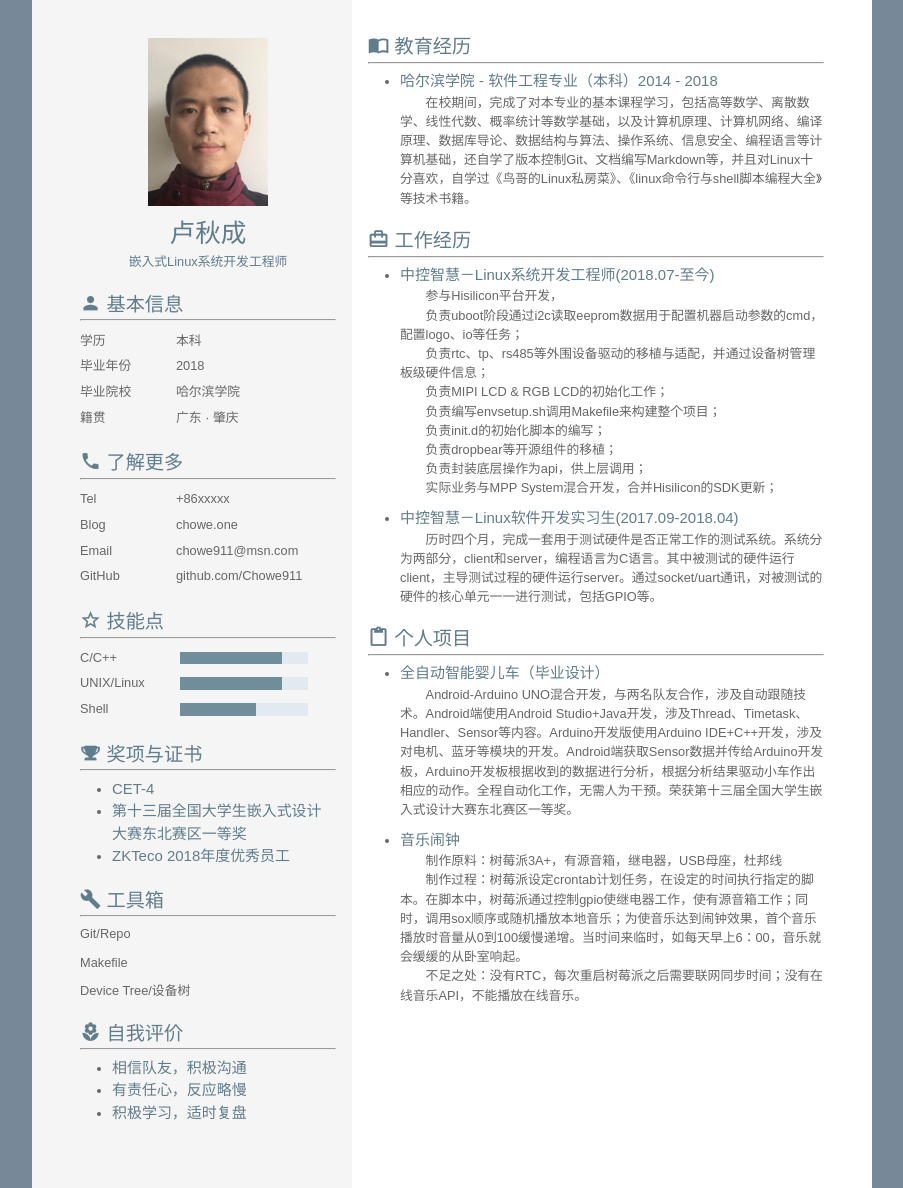
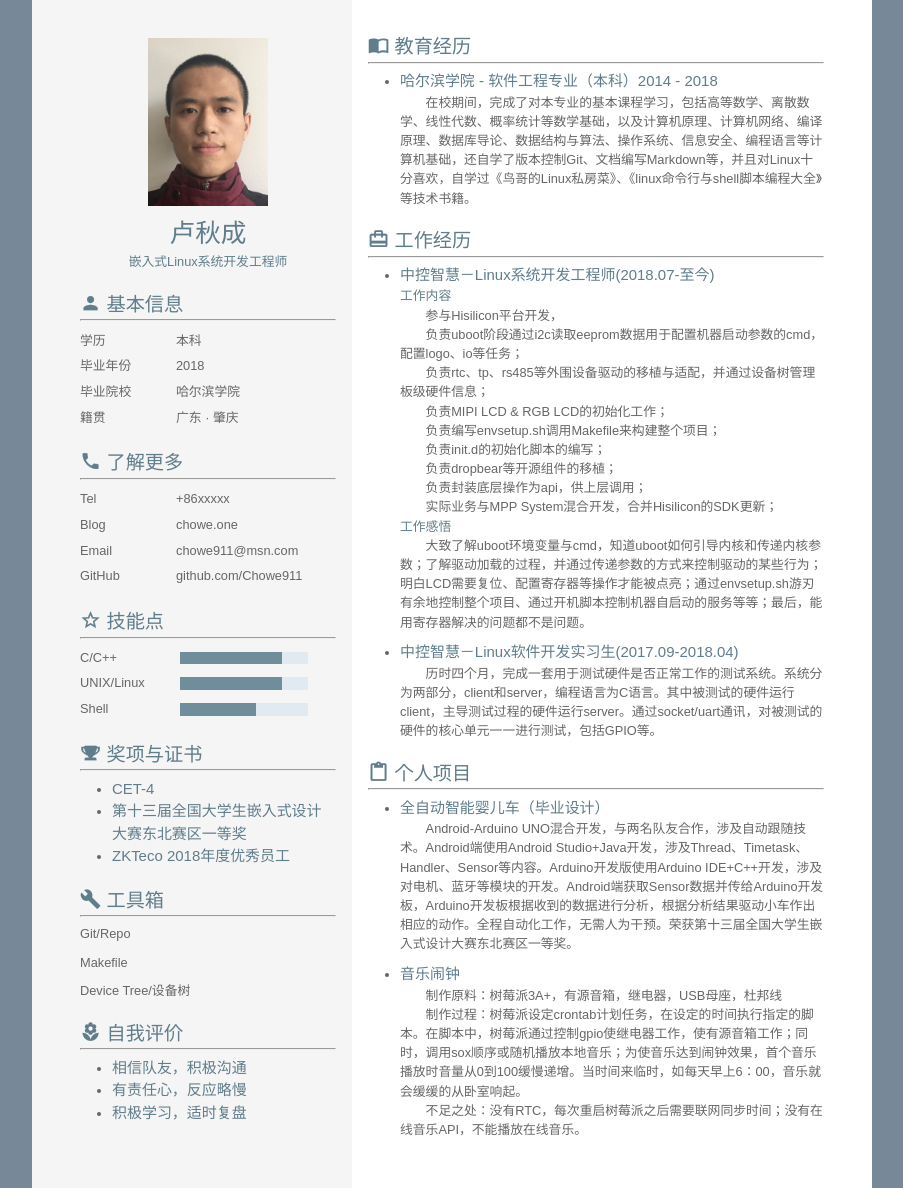
Before and after one commit to Chowe911/Chowe911.github.io, a Jekyll site: the page cv/zh.html, which Jekyll copies as it is, in a window 1280 px wide. Shown: the whole page, without its empty margins (188-1091 px from the left). Built offline with Jekyll 4.4.1, drawn with Linux system fonts in a browser that asks for light colours.

Commit message:
cv update

```diff
--- a/cv/zh.html
+++ b/cv/zh.html
@@ -206,6 +206,7 @@
                             负责系统平台文档的编写与维护。
                         </p>
                         -->
+                        <h4>工作内容</h4>
                         <p>参与Hisilicon平台开发，</p>
                         <p>负责uboot阶段通过i2c读取eeprom数据用于配置机器启动参数的cmd，配置logo、io等任务；</p>
                         <p>负责rtc、tp、rs485等外围设备驱动的移植与适配，并通过设备树管理板级硬件信息；</p>
@@ -215,6 +216,8 @@
                         <p>负责dropbear等开源组件的移植；</p>
                         <p>负责封装底层操作为api，供上层调用；</p>
                         <p>实际业务与MPP System混合开发，合并Hisilicon的SDK更新；</p>
+                        <h4>工作感悟</h4>
+                        <p>大致了解uboot环境变量与cmd，知道uboot如何引导内核和传递内核参数；了解驱动加载的过程，并通过传递参数的方式来控制驱动的某些行为；明白LCD需要复位、配置寄存器等操作才能被点亮；通过envsetup.sh游刃有余地控制整个项目、通过开机脚本控制机器自启动的服务等等；最后，能用寄存器解决的问题都不是问题。</p>
                     </li>
                     <li>
                         <h3>中控智慧－Linux软件开发实习生(2017.09-2018.04)</h3>
```
